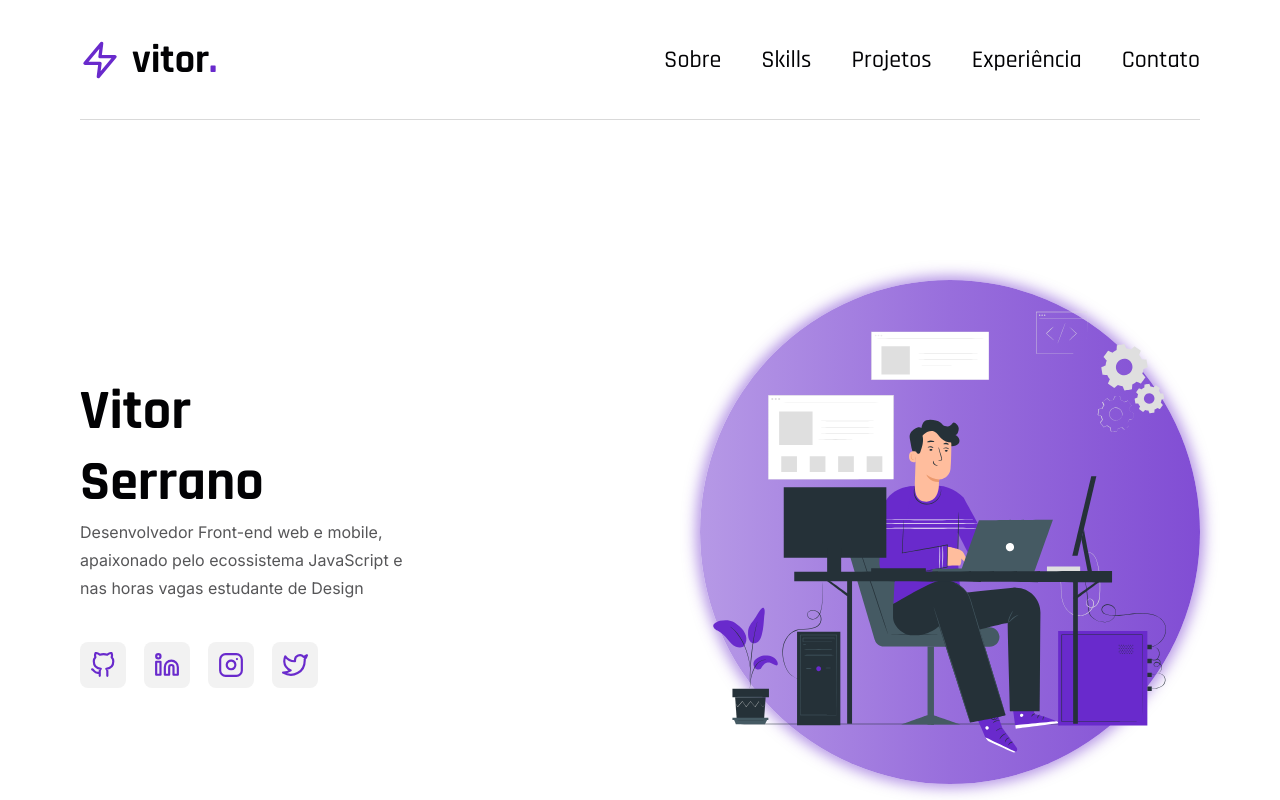
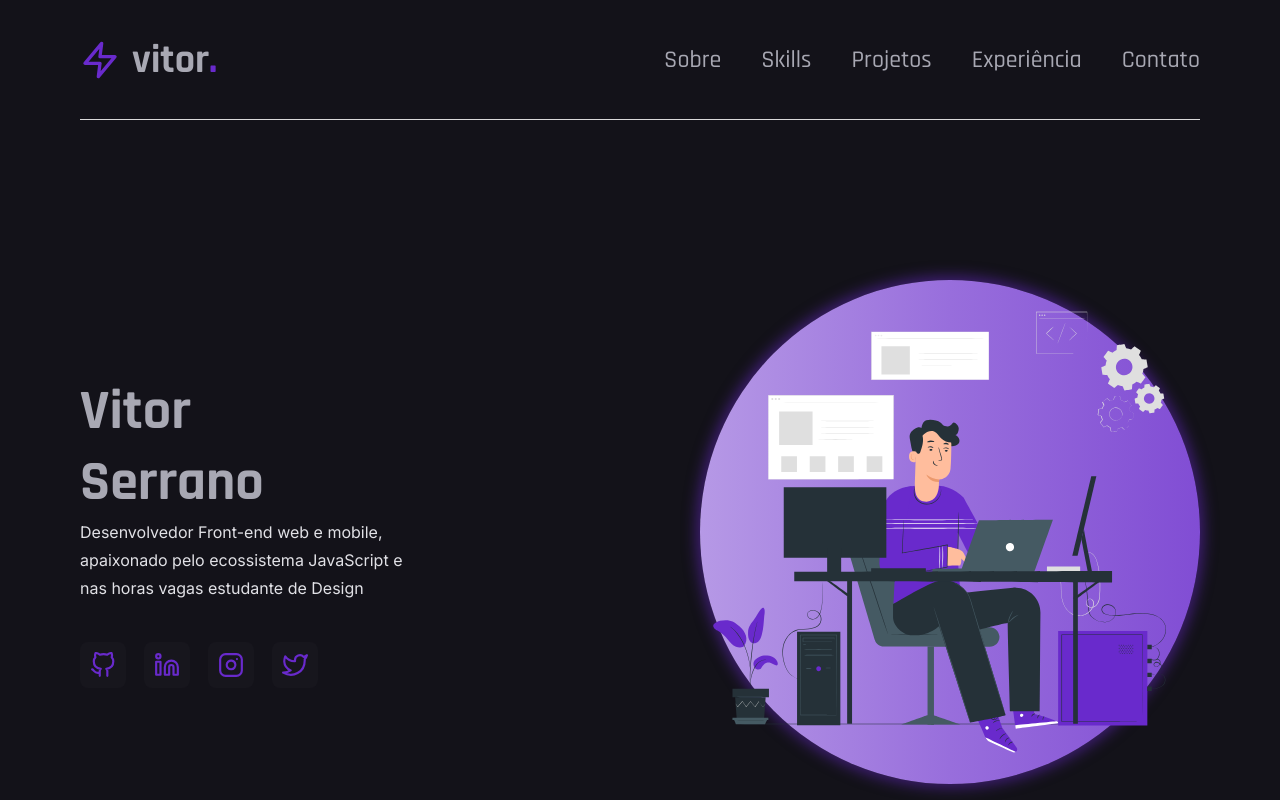
Before and after one commit to vitorserrano/vitorserrano.me, a Next.js app: page / in a window 1280 px wide. Shown: the top 800 px of the page. Built offline with nearby package versions, Linux system fonts and the light colour scheme.

Commit message:
fix: change theme colors

```diff
--- a/src/styles/global.ts
+++ b/src/styles/global.ts
@@ -9,8 +9,8 @@ export default createGlobalStyle`
 
   body {
     ${({ theme: { colors } }) => css`
-      background-color: ${colors.background};
-      color: ${colors.text};
+      background-color: ${colors.backgroundDark};
+      color: ${colors.heading};
       overflow: unset;
       scroll-behavior: smooth;
       z-index: 1;
--- a/src/styles/theme/colors.ts
+++ b/src/styles/theme/colors.ts
@@ -1,13 +1,7 @@
 export const colors = {
-  // background: '#020204',
-  // backgroundLight: '#17191F',
-  // text: '#F1F1F1',
-  // description: '#a8a8b3',
-  // primary: '#692ACC',
-
-  background: '#fff',
-  backgroundLight: '#f2f2f2',
-  text: '#020204',
-  description: '#565658',
+  backgroundDark: '#131219',
+  backgroundLight: '#17161d',
+  heading: '#e1e1e6',
+  text: '#a8a8b3',
   primary: '#692ACC',
 }
```
